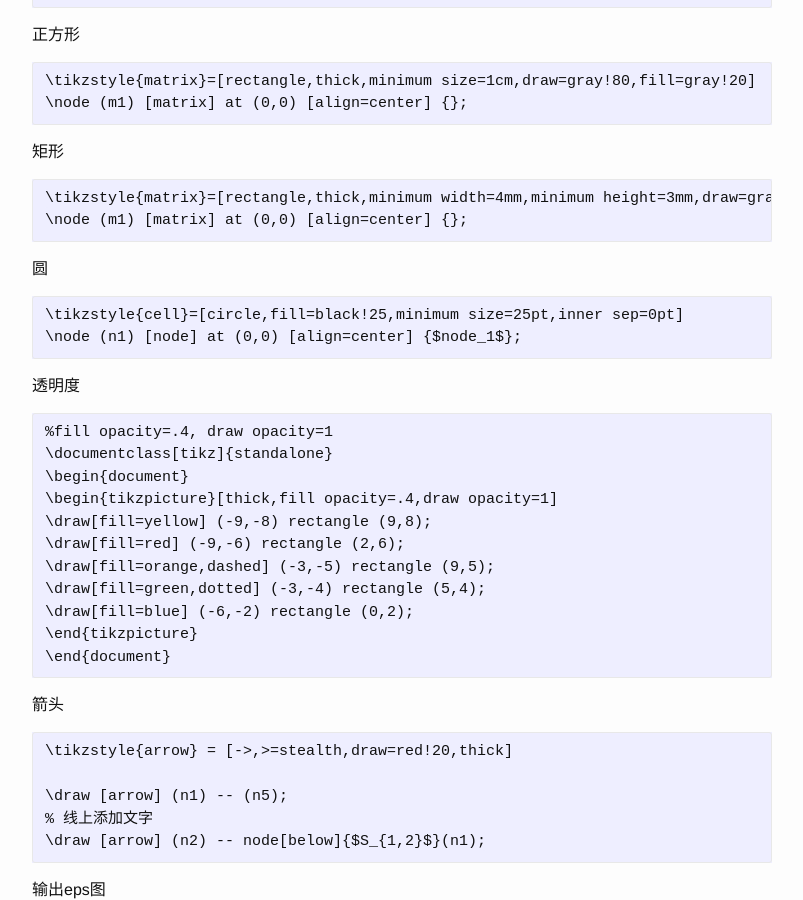
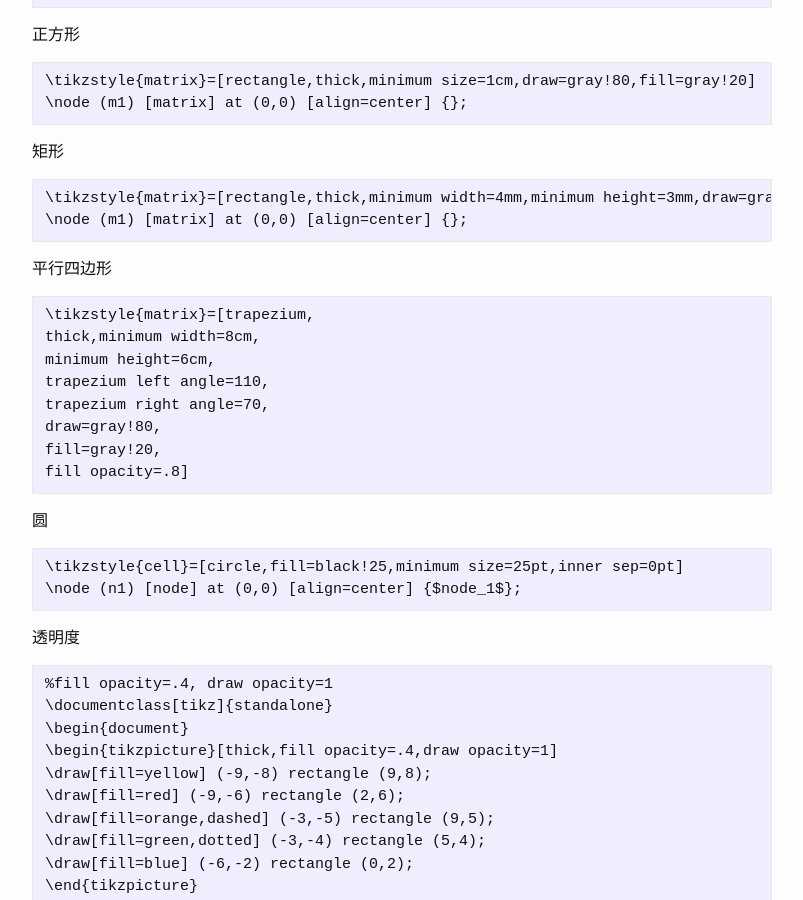
Before and after one commit to josephstalin117/josephstalin117.github.io, a Jekyll site: the page built from _posts/2019-4-2-TikZ.markdown, in a window 1280 px wide and 900 px high, scrolled down 989 px. Shown: the whole window, without its empty margins (238-1041 px from the left). Built offline with Jekyll 4.4.1, drawn with Linux system fonts in a browser that asks for light colours.

````diff
--- a/_posts/2019-4-2-TikZ.markdown
+++ b/_posts/2019-4-2-TikZ.markdown
@@ -54,6 +54,18 @@ categories: command
 ```
 \tikzstyle{matrix}=[rectangle,thick,minimum width=4mm,minimum height=3mm,draw=gray!80,fill=gray!20]
 \node (m1) [matrix] at (0,0) [align=center] {};
+```
+
+平行四边形
+```
+\tikzstyle{matrix}=[trapezium,
+thick,minimum width=8cm,
+minimum height=6cm,
+trapezium left angle=110,
+trapezium right angle=70,
+draw=gray!80,
+fill=gray!20,
+fill opacity=.8]
 ```
 
 圆
````
Also changed, not shown: _posts/2022-8-23-fake-patriotism.markdown (added, +28 -0 lines).
